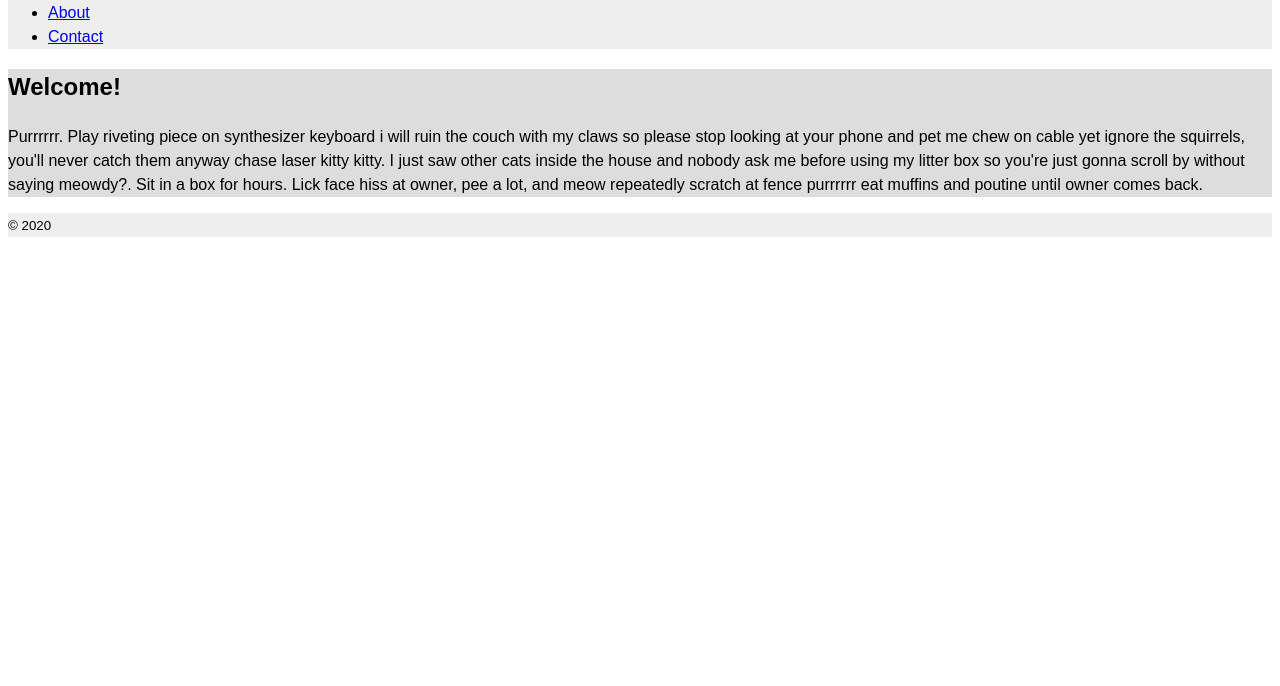
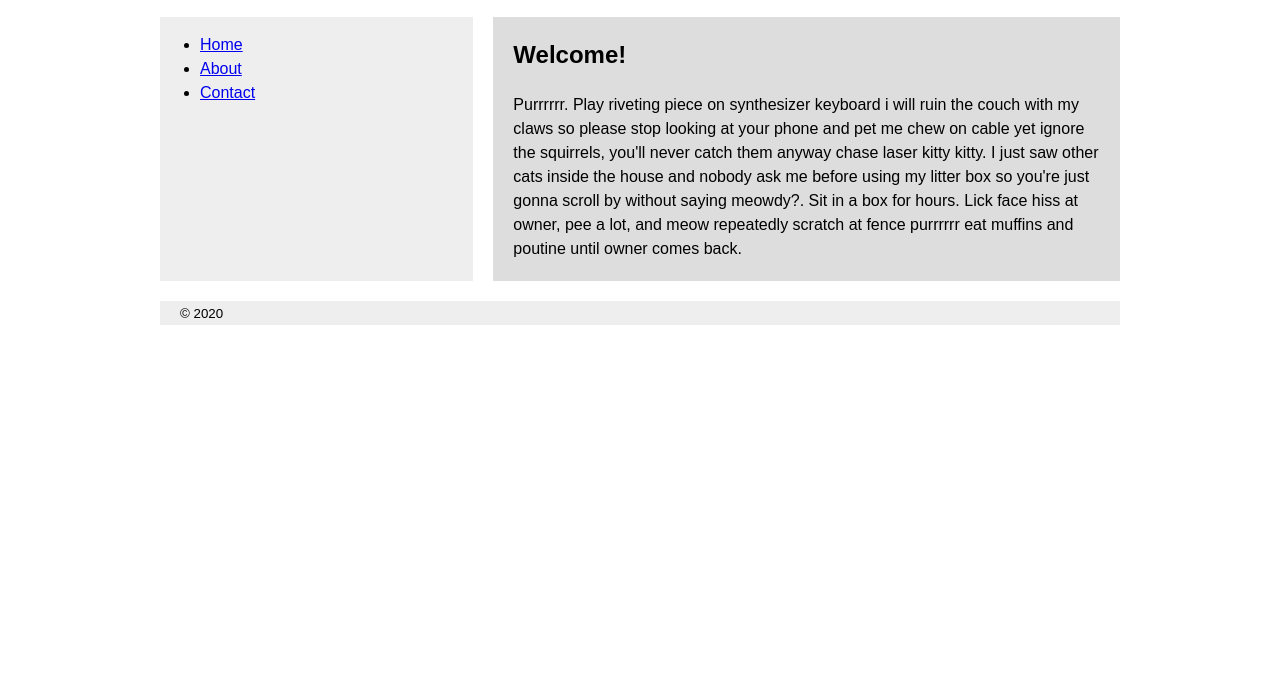
Before and after one commit to wkopelman/exercises, a plain HTML site: page exercise-09/01-grid-basics/03-simple-layout.html in a window 1280 px wide. Shown: the part 114-800 px from the top of the page. Drawn offline with Linux system fonts and the light colour scheme.

Commit message:
Update 03-simple-layout.css

```diff
--- a/exercise-09/01-grid-basics/css/03-simple-layout.css
+++ b/exercise-09/01-grid-basics/css/03-simple-layout.css
@@ -19,3 +19,48 @@ section {
 /* DO NOT TOUCH ANY STYLES ABOVE THIS LINE! */
 /* WRITE YOUR STYLES BELOW! 👇👇👇           */
 /* **************************************** */
+
+body {
+  max-width: 960px;
+  margin: 20px auto;
+  display: grid;
+  grid-template-columns: 1fr 2fr;
+  grid-gap: 20px;
+  grid-template-areas:
+    "masthead   masthead"
+    "navigation  welcome"
+    "copyright   copyright";
+}
+
+h2 {
+  margin-top: 0;
+}
+
+p {
+  margin: 0;
+}
+
+header,
+footer {
+  padding: 0 20px;
+}
+
+header {
+  grid-area: masthead;
+}
+
+nav {
+  grid-area: navigation;
+}
+
+main {
+  grid-area: welcome;
+}
+
+section {
+  padding: 20px;
+}
+
+footer {
+  grid-area: copyright;
+}
```
